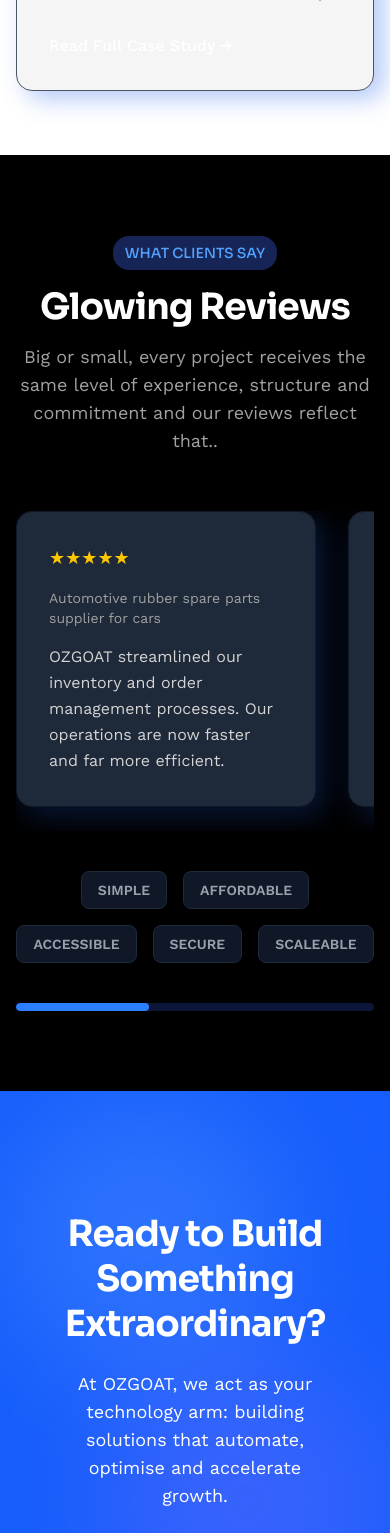
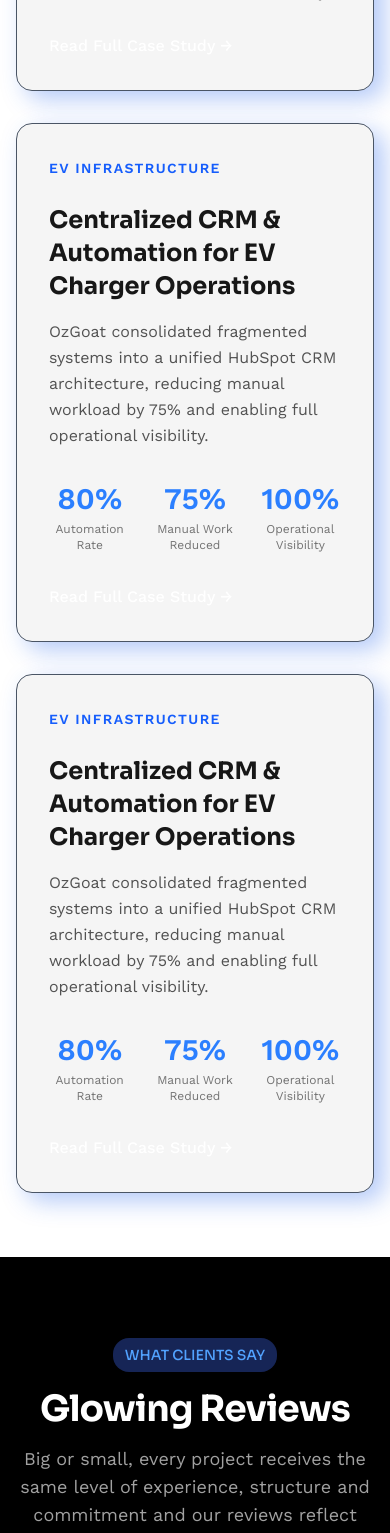
Before and after one commit to ricilixtech/ozgoat-webiste, a Next.js app: page / in a window 390 px wide. Shown: the part 6840-8373 px from the top of the page. Built offline with nearby package versions, Linux system fonts and the light colour scheme.

Commit message:
changes aded

```diff
--- a/components/home/CaseStudyPreview.tsx
+++ b/components/home/CaseStudyPreview.tsx
@@ -75,7 +75,110 @@
             </Link>
 
           </div>
+          <div className="
+  bg-neutral-100
+  p-8
+  rounded-2xl
+  shadow-[10px_8px_25px_rgba(37,99,235,0.35)]
+  transition-all duration-300
+  border border-gray-600
+">
 
+            <div className="mb-6">
+              <span className="text-sm text-blue-600 font-semibold uppercase tracking-widest">
+                EV Infrastructure
+              </span>
+            </div>
+
+            <h3 className="font-heading text-2xl text-neutral-900 mb-4 leading-snug">
+              Centralized CRM & Automation for EV Charger Operations
+            </h3>
+
+            <p className="text-neutral-600 mb-8 leading-relaxed">
+              OzGoat consolidated fragmented systems into a unified HubSpot CRM architecture,
+              reducing manual workload by 75% and enabling full operational visibility.
+            </p>
+
+            {/* 🔥 Metrics Section */}
+            <div className="grid grid-cols-3 gap-6 mb-8 text-center">
+
+              <div>
+                <p className="text-3xl md:text-3xl font-bold text-blue-500">80%</p>
+                <p className="text-xs md:text-sm text-neutral-500 mt-1">Automation Rate</p>
+              </div>
+
+              <div>
+                <p className="text-3xl md:text-3xl font-bold text-blue-500">75%</p>
+                <p className="text-xs md:text-sm text-neutral-500 mt-1">Manual Work Reduced</p>
+              </div>
+
+              <div>
+                <p className="text-3xl md:text-3xl font-bold text-blue-500">100%</p>
+                <p className="text-xs md:text-sm text-neutral-500 mt-1">Operational Visibility</p>
+              </div>
+
+            </div>
+
+            <Link
+              href="/case-studies/ev-crm-automation"
+              className="inline-block text-white font-medium hover:text-blue-300 transition"
+            >
+              Read Full Case Study →
+            </Link>
+
+          </div>
+          <div className="
+  bg-neutral-100
+  p-8
+  rounded-2xl
+  shadow-[10px_8px_25px_rgba(37,99,235,0.35)]
+  transition-all duration-300
+  border border-gray-600
+">
+
+            <div className="mb-6">
+              <span className="text-sm text-blue-600 font-semibold uppercase tracking-widest">
+                EV Infrastructure
+              </span>
+            </div>
+
+            <h3 className="font-heading text-2xl text-neutral-900 mb-4 leading-snug">
+              Centralized CRM & Automation for EV Charger Operations
+            </h3>
+
+            <p className="text-neutral-600 mb-8 leading-relaxed">
+              OzGoat consolidated fragmented systems into a unified HubSpot CRM architecture,
+              reducing manual workload by 75% and enabling full operational visibility.
+            </p>
+
+            {/* 🔥 Metrics Section */}
+            <div className="grid grid-cols-3 gap-6 mb-8 text-center">
+
+              <div>
+                <p className="text-3xl md:text-3xl font-bold text-blue-500">80%</p>
+                <p className="text-xs md:text-sm text-neutral-500 mt-1">Automation Rate</p>
+              </div>
+
+              <div>
+                <p className="text-3xl md:text-3xl font-bold text-blue-500">75%</p>
+                <p className="text-xs md:text-sm text-neutral-500 mt-1">Manual Work Reduced</p>
+              </div>
+
+              <div>
+                <p className="text-3xl md:text-3xl font-bold text-blue-500">100%</p>
+                <p className="text-xs md:text-sm text-neutral-500 mt-1">Operational Visibility</p>
+              </div>
+
+            </div>
+
+            <Link
+              href="/case-studies/ev-crm-automation"
+              className="inline-block text-white font-medium hover:text-blue-300 transition"
+            >
+              Read Full Case Study →
+            </Link>
+
+          </div>
         </div>
       </div>
     </section>
--- a/components/layout/Footer.tsx
+++ b/components/layout/Footer.tsx
@@ -23,16 +23,12 @@
         <div className="grid md:grid-cols-4 gap-8 mb-10 text-center md:text-left">
 
           {/* Company Intro */}
-          <div>
+          <div className="text">
+            <h1 className="text-orange-500">OZ<span className="text-blue-500">
+                GOAT
+              </span>{" "}</h1>
             <p className="text-neutral-400 text-sm leading-relaxed">
-              Transforming businesses through{" "}
-              <span className="font-semibold text-white">
-                intelligent automation
-              </span>{" "}
-              and{" "}
-              <span className="font-semibold text-white">
-                AI-driven solutions
-              </span>.
+            Strategy-led software development. We help businesses Build, Automate, and Scale using technology that actually works. Melbourne, Australia. Est. 2022.
             </p>
           </div>
 
--- a/components/layout/Navbar.tsx
+++ b/components/layout/Navbar.tsx
@@ -66,20 +66,13 @@
             label: 'Services',
             submenu: [
                 { href: '/services/web-development', label: 'Web Development' },
-                { href: '/services/app-development', label: 'App Development' },
+                { href: '/services/crm-integration', label: 'CRM integration' },
                 { href: '/services/automation', label: 'Automation Solutions' },
             ],
         },
-        {
-            label: 'Industries',
-            submenu: [
-                { href: '/industries/healthcare', label: 'Healthcare' },
-                { href: '/industries/fintech', label: 'Fintech' },
-                { href: '/industries/ecommerce', label: 'E-Commerce' },
-            ],
-        },
-        { href: '/technologies', label: 'Technologies' },
-        { href: '/portfolio', label: 'Portfolio' },
+
+        { href: '/contact', label: 'Contact' },
+        { href: '/portfolio', label: 'Blog' },
     ];
 
     const handleDropdownClick = (label: string) => {
```
